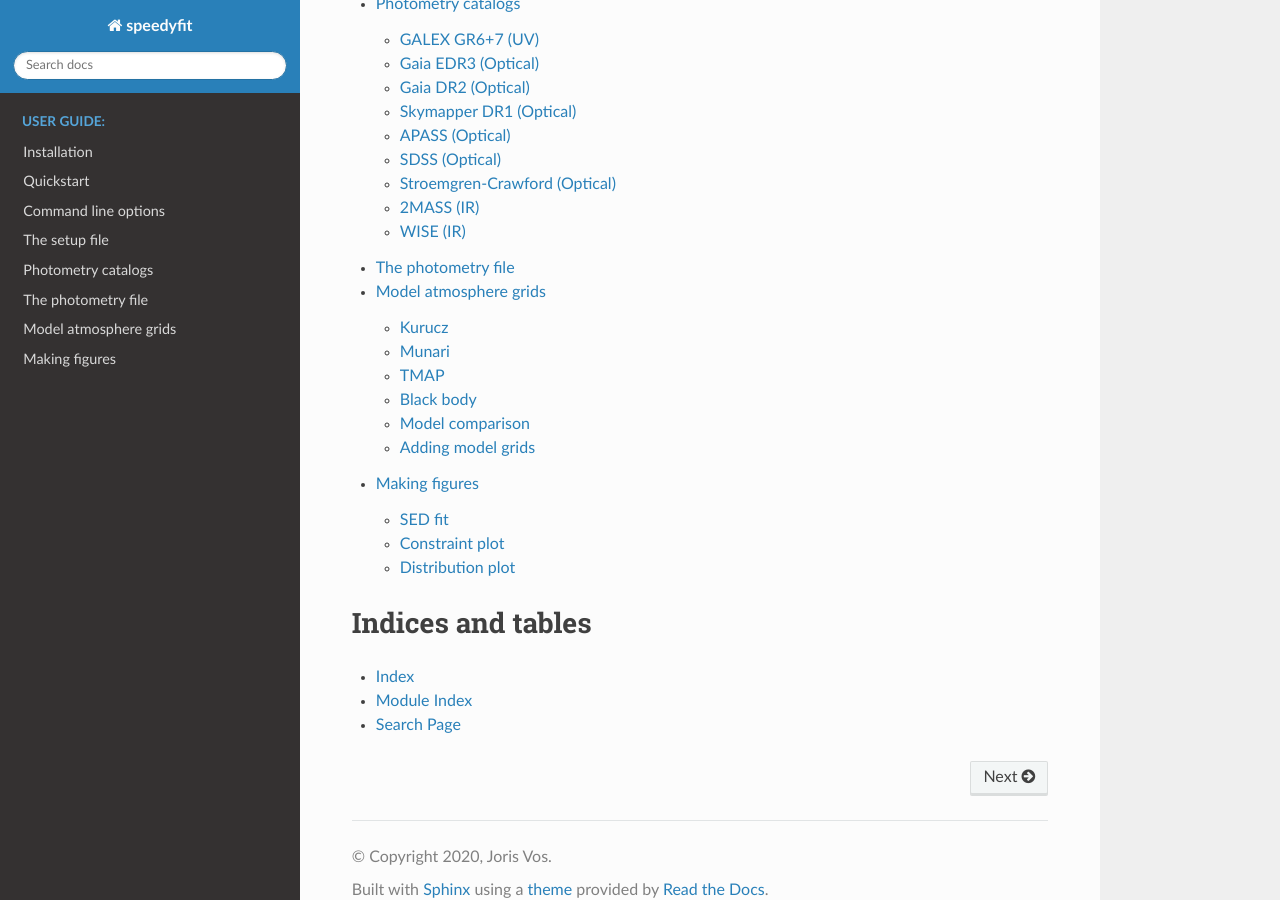
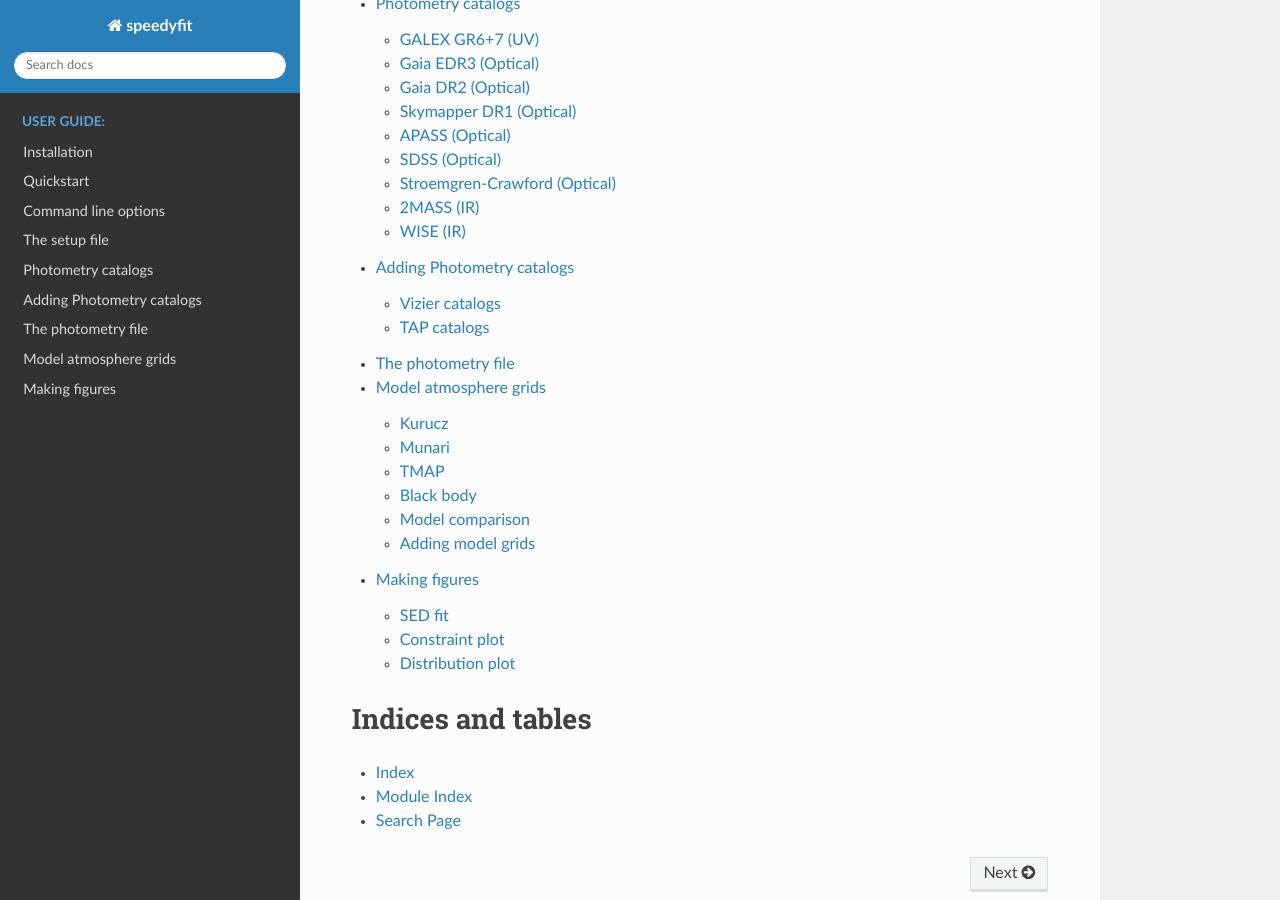
Before and after one commit to vosjo/speedyfit, a Sphinx documentation site: the page built from docs/index.rst, in a window 1280 px wide and 900 px high, scrolled down 912 px. Built offline with Sphinx 7.4.7 and the Read the Docs theme 2.0.0, drawn with Linux system fonts in a browser that asks for light colours.

Commit message:
Docs: added the new photometry page to the index.

```diff
--- a/docs/index.rst
+++ b/docs/index.rst
@@ -24,6 +24,7 @@ the distance or reddening but equally so constraints from spectroscopic observat
    userguide/command_line
    userguide/setup_file
    userguide/photometry_catalogs
+   userguide/add_photometry_catalogs
    userguide/photometry_file
    userguide/model_grids
    userguide/making_figures
```
